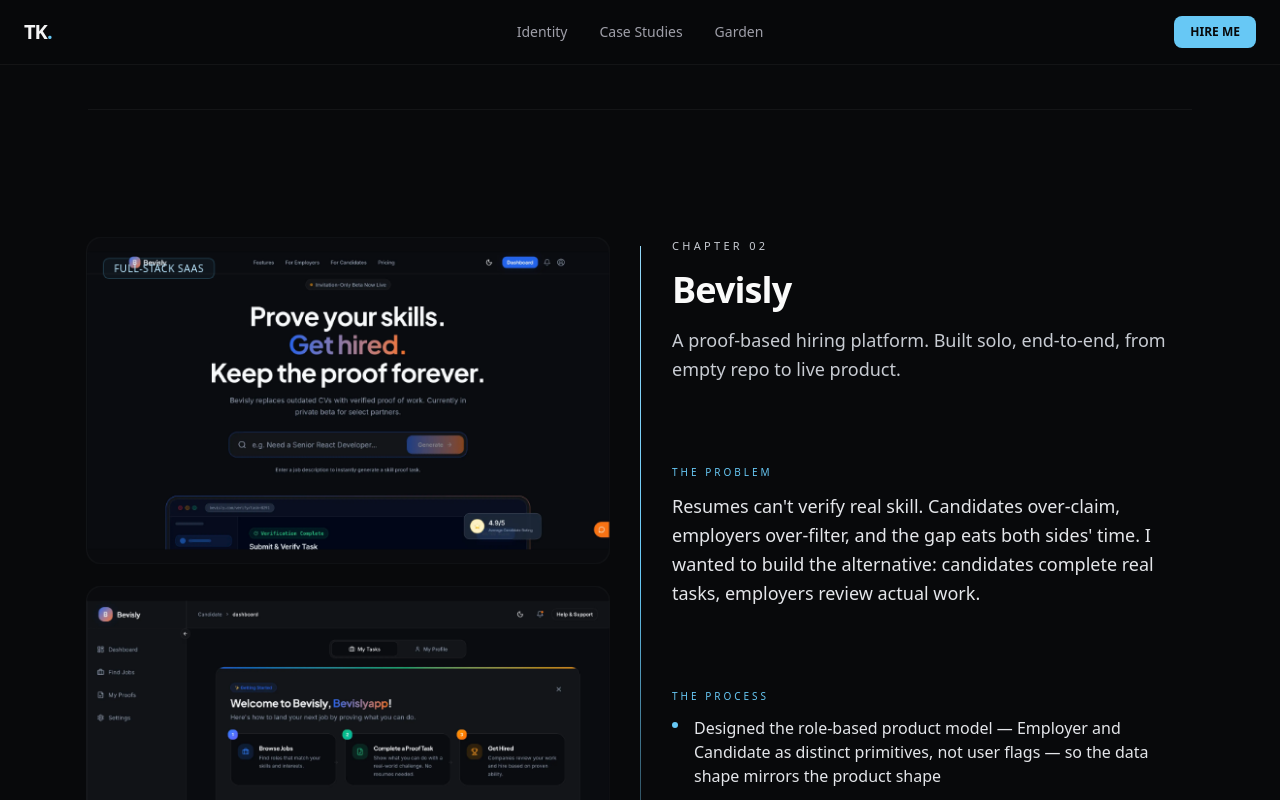
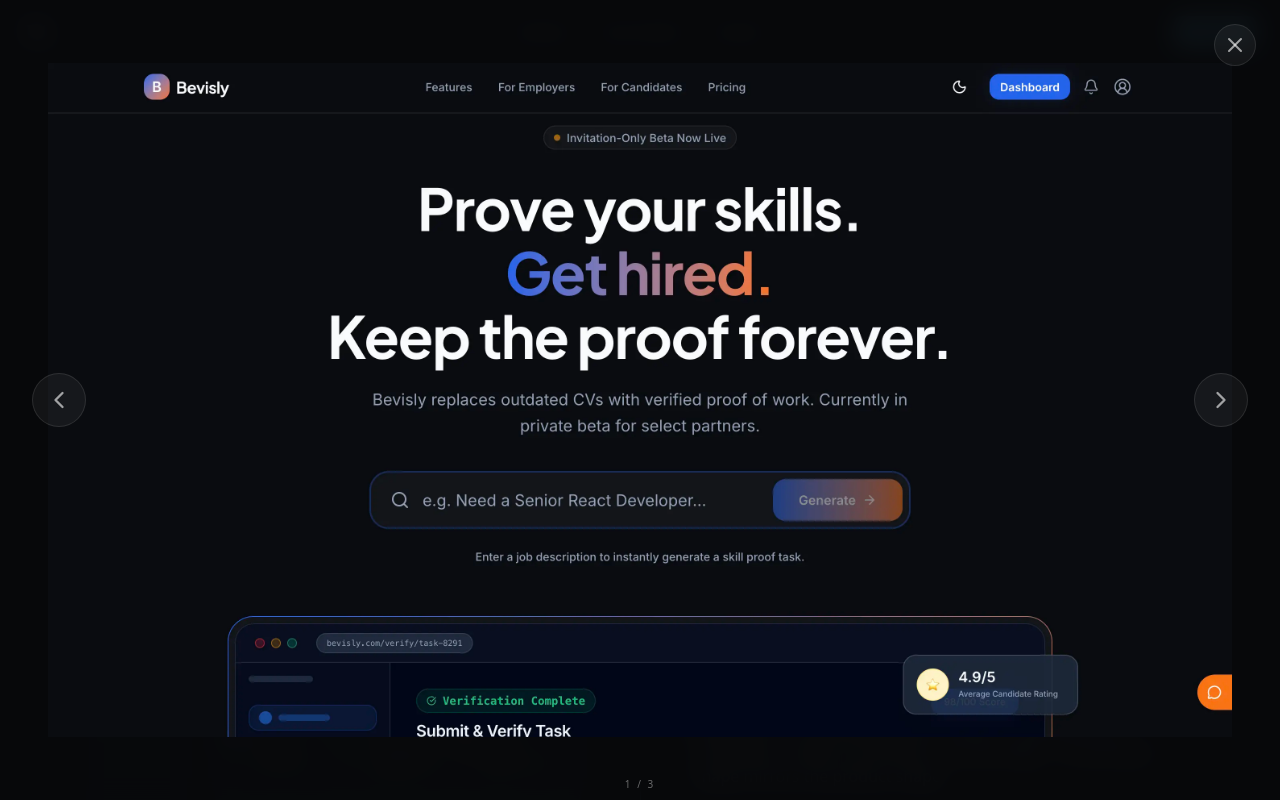
Before and after one commit to Taninwat-55/my-portfolio, a Next.js app: page / in a window 1280 px wide. Both pictures are taken after a click on the button "FULL-STACK SAAS". Shown: the part 3774-4574 px from the top of the page. Built offline with nearby package versions, Linux system fonts and the light colour scheme.

Commit message:
feat: fix images

```diff
--- /dev/null
+++ b/app/components/Lightbox.tsx
@@ -0,0 +1,115 @@
+"use client";
+
+import { motion, AnimatePresence } from "framer-motion";
+import { X, ChevronLeft, ChevronRight } from "lucide-react";
+import Image from "next/image";
+import { useEffect, useCallback } from "react";
+
+interface LightboxProps {
+  images: (string | null)[];
+  activeIndex: number;
+  onClose: () => void;
+  onPrev: () => void;
+  onNext: () => void;
+}
+
+export function Lightbox({
+  images,
+  activeIndex,
+  onClose,
+  onPrev,
+  onNext,
+}: LightboxProps) {
+  const currentImage = images[activeIndex];
+
+  // Close on Escape, navigate on arrows
+  useEffect(() => {
+    const handleKeyDown = (e: KeyboardEvent) => {
+      if (e.key === "Escape") onClose();
+      if (e.key === "ArrowLeft") onPrev();
+      if (e.key === "ArrowRight") onNext();
+    };
+    window.addEventListener("keydown", handleKeyDown);
+    document.body.style.overflow = "hidden"; // Prevent background scroll
+
+    return () => {
+      window.removeEventListener("keydown", handleKeyDown);
+      document.body.style.overflow = "unset";
+    };
+  }, [onClose, onPrev, onNext]);
+
+  if (!currentImage) return null;
+
+  return (
+    <AnimatePresence>
+      <motion.div
+        initial={{ opacity: 0 }}
+        animate={{ opacity: 1 }}
+        exit={{ opacity: 0 }}
+        className="fixed inset-0 z-[100] flex items-center justify-center bg-charcoal-950/95 backdrop-blur-md p-4 md:p-12"
+        onClick={onClose}
+      >
+        {/* ── Close Button ── */}
+        <button
+          onClick={onClose}
+          className="absolute top-6 right-6 z-[110] p-2 rounded-full bg-white/5 border border-white/10 text-white/60 hover:text-white hover:bg-white/10 transition-colors"
+          aria-label="Close lightbox"
+        >
+          <X size={24} />
+        </button>
+
+        {/* ── Navigation ── */}
+        {images.length > 1 && (
+          <>
+            <button
+              onClick={(e) => {
+                e.stopPropagation();
+                onPrev();
+              }}
+              className="absolute left-4 md:left-8 top-1/2 -translate-y-1/2 z-[110] p-3 rounded-full bg-white/5 border border-white/10 text-white/60 hover:text-white hover:bg-white/10 transition-colors"
+              aria-label="Previous image"
+            >
+              <ChevronLeft size={28} />
+            </button>
+            <button
+              onClick={(e) => {
+                e.stopPropagation();
+                onNext();
+              }}
+              className="absolute right-4 md:right-8 top-1/2 -translate-y-1/2 z-[110] p-3 rounded-full bg-white/5 border border-white/10 text-white/60 hover:text-white hover:bg-white/10 transition-colors"
+              aria-label="Next image"
+            >
+              <ChevronRight size={28} />
+            </button>
+          </>
+        )}
+
+        {/* ── Image Container ── */}
+        <motion.div
+          initial={{ scale: 0.9, opacity: 0 }}
+          animate={{ scale: 1, opacity: 1 }}
+          exit={{ scale: 0.9, opacity: 0 }}
+          transition={{ type: "spring", damping: 25, stiffness: 300 }}
+          className="relative w-full h-full flex items-center justify-center pointer-events-none"
+          onClick={(e) => e.stopPropagation()}
+        >
+          <div className="relative w-full h-full max-w-7xl max-h-[85vh] pointer-events-auto">
+            <Image
+              src={currentImage}
+              alt="Lightbox view"
+              fill
+              className="object-contain"
+              priority
+              quality={100}
+            />
+          </div>
+
+          {/* ── Counter ── */}
+          <div className="absolute -bottom-10 left-1/2 -translate-x-1/2 font-mono text-[10px] uppercase tracking-[0.2em] text-white/40">
+            {activeIndex + 1} / {images.length}
+          </div>
+        </motion.div>
+      </motion.div>
+    </AnimatePresence>
+  );
+}
```
